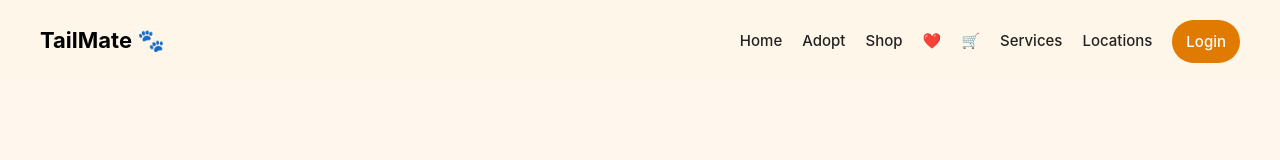
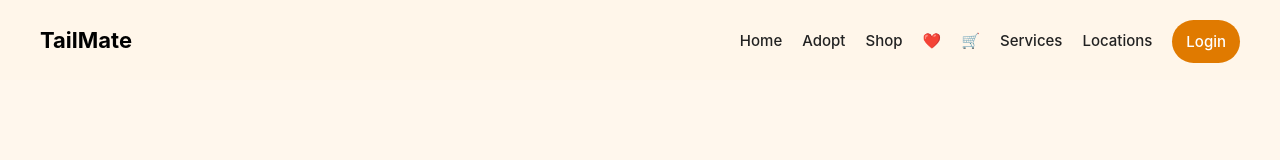
Before and after one commit to Namratha-2224/tailmate, a React (Create React App) app: page / in a window 1280 px wide. Shown: the top 160 px of the page. Built offline with nearby package versions, Linux system fonts and the light colour scheme.

Commit message:
Update navbar

```diff
--- a/src/components/Navbar.js
+++ b/src/components/Navbar.js
@@ -23,7 +23,7 @@ function Navbar({ user, setUser, wishlistCount, cartCount }) {
     <div className="navbar">
       {/* LOGO */}
       <Link to="/" className="logo">
-        TailMate 🐾
+        TailMate
       </Link>
 
       {/* RIGHT SIDE */}
```
